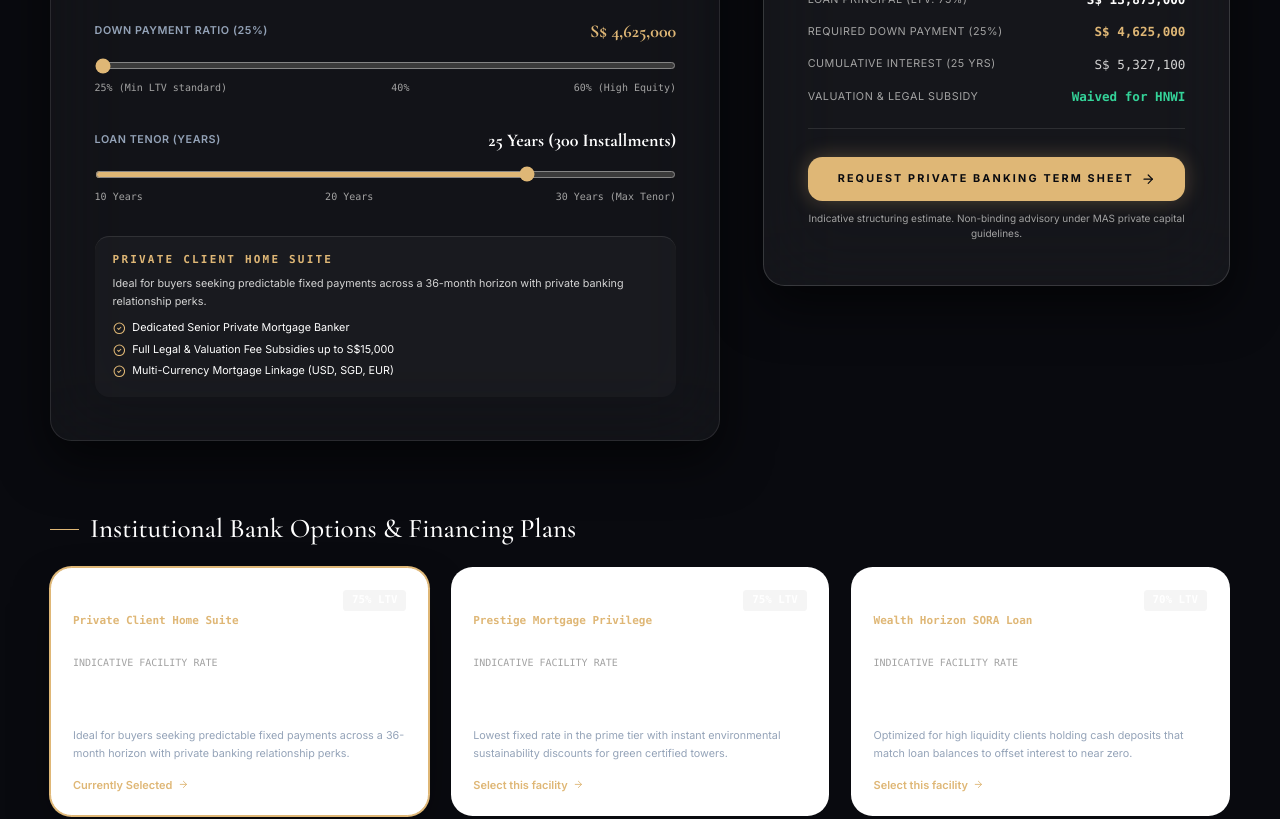
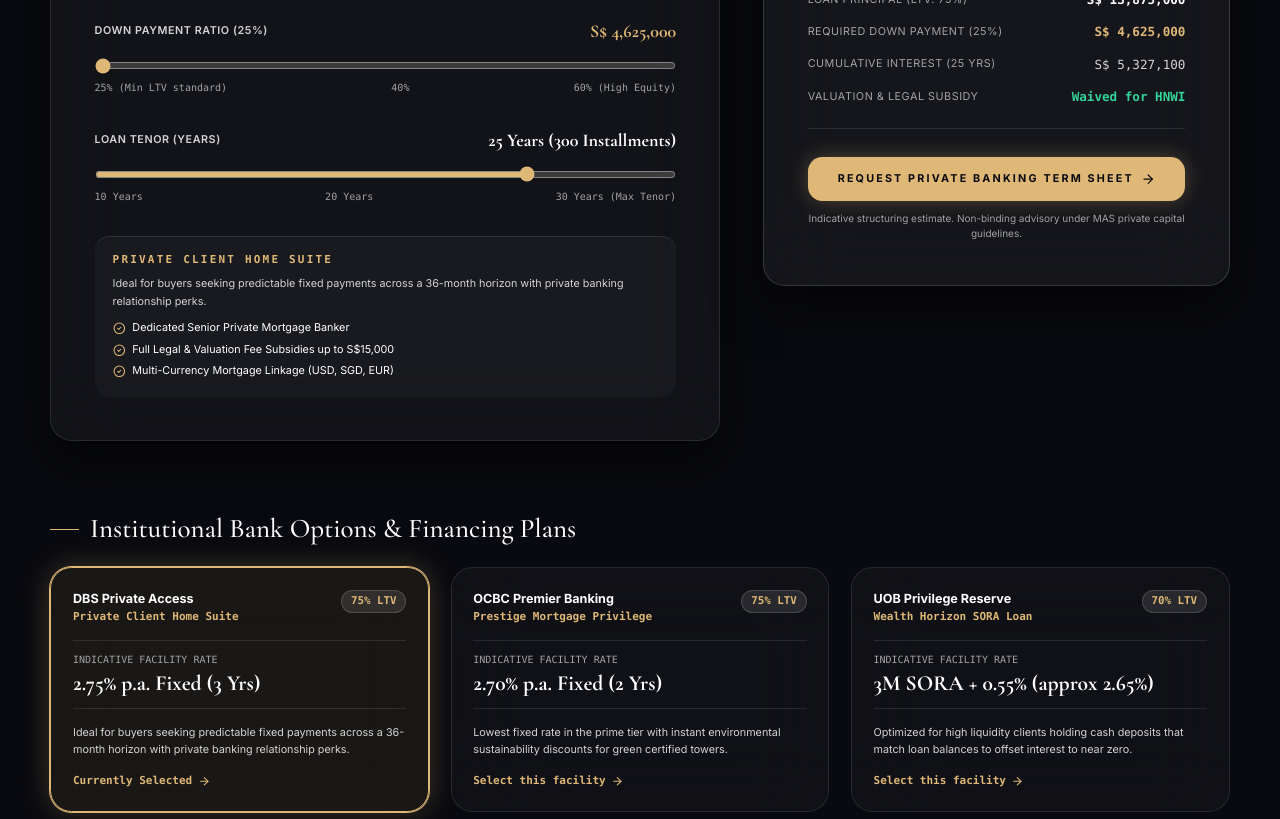
Before and after one commit to MEHARDEEPSINGH123/prop3, a Next.js app: page / in a window 1280 px wide. Shown: the part 6660-7479 px from the top of the page. Built offline with nearby package versions, Linux system fonts and the light colour scheme.

Commit message:
fix: resolve white card backgrounds and low-contrast text in financing and appointment sections

```diff
--- a/src/components/FinancingSolutions.tsx
+++ b/src/components/FinancingSolutions.tsx
@@ -150,7 +150,7 @@
                 step="500000"
                 value={propertyPrice}
                 onChange={(e) => setPropertyPrice(Number(e.target.value))}
-                className="w-full accent-accent h-2 bg-neutral-200 rounded-lg cursor-pointer"
+                className="w-full accent-accent h-2 bg-white/15 rounded-lg cursor-pointer"
               />
               <div className="flex justify-between text-[10px] text-neutral-400 font-mono mt-1.5">
                 <span>S$ 3.5M</span>
@@ -162,7 +162,7 @@
             {/* Input 2: Down Payment % */}
             <div>
               <div className="flex justify-between items-center mb-2.5">
-                <label className="text-xs uppercase font-semibold tracking-wider text-secondary">
+                <label className="text-xs uppercase font-semibold tracking-wider text-neutral-300">
                   Down Payment Ratio ({downPaymentPct}%)
                 </label>
                 <span className="font-serif text-xl font-bold text-accent">
@@ -176,7 +176,7 @@
                 step="5"
                 value={downPaymentPct}
                 onChange={(e) => setDownPaymentPct(Number(e.target.value))}
-                className="w-full accent-accent h-2 bg-neutral-200 rounded-lg cursor-pointer"
+                className="w-full accent-accent h-2 bg-white/15 rounded-lg cursor-pointer"
               />
               <div className="flex justify-between text-[10px] text-neutral-400 font-mono mt-1.5">
                 <span>25% (Min LTV standard)</span>
@@ -188,10 +188,10 @@
             {/* Input 3: Loan Tenor */}
             <div>
               <div className="flex justify-between items-center mb-2.5">
-                <label className="text-xs uppercase font-semibold tracking-wider text-secondary">
+                <label className="text-xs uppercase font-semibold tracking-wider text-neutral-300">
                   Loan Tenor (Years)
                 </label>
-                <span className="font-serif text-xl font-bold text-primary">
+                <span className="font-serif text-xl font-bold text-white">
                   {loanTenorYears} Years ({loanTenorYears * 12} Installments)
                 </span>
               </div>
@@ -202,7 +202,7 @@
                 step="5"
                 value={loanTenorYears}
                 onChange={(e) => setLoanTenorYears(Number(e.target.value))}
-                className="w-full accent-accent h-2 bg-white/10 rounded-lg cursor-pointer"
+                className="w-full accent-accent h-2 bg-white/15 rounded-lg cursor-pointer"
               />
               <div className="flex justify-between text-[10px] text-neutral-400 font-mono mt-1.5">
                 <span>10 Years</span>
@@ -308,55 +308,58 @@
         <div>
           <div className="flex items-center space-x-3 mb-6">
             <div className="h-[1px] w-8 bg-accent" />
-            <h3 className="font-serif text-2xl sm:text-3xl text-primary font-medium">
+            <h3 className="font-serif text-2xl sm:text-3xl text-white font-medium">
               Institutional Bank Options & Financing Plans
             </h3>
           </div>
 
           <div className="grid grid-cols-1 md:grid-cols-3 gap-6">
-            {financingOptions.map((bankOpt, idx) => (
+            {financingOptions.map((bankOpt, idx) => {
+              const isSelected = selectedBankIndex === idx
+              return (
                 <div
                   key={bankOpt.bank}
                   onClick={() => setSelectedBankIndex(idx)}
-                className={`p-6 rounded-3xl border transition-all cursor-pointer bg-white ${
-                  selectedBankIndex === idx
-                    ? 'border-accent shadow-luxury ring-1 ring-accent'
-                    : 'border-borderSubtle hover:border-neutral-400'
+                  className={`p-6 rounded-3xl border transition-all duration-300 cursor-pointer backdrop-blur-2xl ${
+                    isSelected
+                      ? 'bg-accent/[0.08] border-accent shadow-[0_0_30px_rgba(223,183,118,0.25)] ring-1 ring-accent'
+                      : 'bg-white/[0.03] border-white/10 hover:border-accent/40 hover:bg-white/[0.06]'
                   }`}
                 >
                   <div className="flex justify-between items-start mb-3">
                     <div>
-                    <h4 className="font-bold text-primary text-sm font-sans">
+                      <h4 className="font-bold text-white text-sm font-sans">
                         {bankOpt.bank_name || bankOpt.bank}
                       </h4>
-                    <span className="text-[11px] text-accent font-semibold font-mono">
+                      <span className="text-[11px] text-accent font-semibold font-mono block mt-0.5">
                         {bankOpt.package_name || 'Premier Facility'}
                       </span>
                     </div>
-                  <span className="text-xs font-mono font-bold bg-neutral-100 px-2.5 py-1 rounded text-primary">
+                    <span className="text-xs font-mono font-bold bg-white/10 border border-white/15 px-2.5 py-1 rounded-full text-accent">
                       {bankOpt.loan_to_value} LTV
                     </span>
                   </div>
 
-                <div className="my-4 py-3 border-y border-borderSubtle">
+                  <div className="my-4 py-3 border-y border-white/10">
                     <span className="text-[10px] uppercase font-mono text-neutral-400 block mb-0.5">
                       Indicative Facility Rate
                     </span>
-                  <span className="font-serif text-2xl font-bold text-primary">
+                    <span className="font-serif text-2xl font-bold text-white">
                       {bankOpt.interest_rate_display || `${bankOpt.interest_rate_pct}% p.a.`}
                     </span>
                   </div>
 
-                <p className="text-xs text-secondary line-clamp-2 leading-relaxed mb-4">
+                  <p className="text-xs text-neutral-300 line-clamp-2 leading-relaxed mb-4 font-sans">
                     {bankOpt.advisory_notes}
                   </p>
 
-                <span className="text-[11px] text-accent font-semibold flex items-center space-x-1.5">
-                  <span>{selectedBankIndex === idx ? 'Currently Selected' : 'Select this facility'}</span>
-                  <ArrowRight className="w-3 h-3" />
+                  <span className="text-[11px] text-accent font-semibold flex items-center space-x-1.5 font-mono">
+                    <span>{isSelected ? 'Currently Selected' : 'Select this facility'}</span>
+                    <ArrowRight className="w-3.5 h-3.5 text-accent" />
                   </span>
                 </div>
-            ))}
+              )
+            })}
           </div>
         </div>
       </div>
--- a/src/components/ViewingAppointments.tsx
+++ b/src/components/ViewingAppointments.tsx
@@ -156,7 +156,7 @@
 
                 {/* Step 2: Interactive Date Selection */}
                 <div>
-                  <label className="text-xs uppercase font-semibold tracking-wider text-secondary mb-2 flex items-center space-x-1.5">
+                  <label className="text-xs uppercase font-semibold tracking-wider text-neutral-300 mb-2 flex items-center space-x-1.5 font-mono">
                     <CalendarIcon className="w-4 h-4 text-accent" />
                     <span>2. Choose Appointment Date</span>
                   </label>
@@ -173,19 +173,19 @@
                           key={dateStr}
                           type="button"
                           onClick={() => setSelectedDate(dateStr)}
-                          className={`p-3.5 rounded-2xl border text-center transition-all ${
+                          className={`p-3.5 rounded-2xl border text-center transition-all cursor-pointer ${
                             isSelected
-                              ? 'border-accent bg-primary text-white shadow-luxury'
-                              : 'border-borderSubtle bg-neutral-50 text-secondary hover:bg-neutral-100'
+                              ? 'border-accent bg-accent text-black font-bold shadow-luxury-hover'
+                              : 'border-white/10 bg-white/[0.03] text-neutral-300 hover:border-white/30 hover:bg-white/[0.06]'
                           }`}
                         >
-                          <span className="text-[10px] uppercase font-mono tracking-widest block text-accent">
+                          <span className={`text-[10px] uppercase font-mono tracking-widest block ${isSelected ? 'text-black/80 font-bold' : 'text-accent'}`}>
                             {dayName}
                           </span>
-                          <span className="font-serif text-xl font-bold block my-0.5">
+                          <span className={`font-serif text-xl font-bold block my-0.5 ${isSelected ? 'text-black' : 'text-white'}`}>
                             {dayNum} {monthName}
                           </span>
-                          <span className="text-[10px] opacity-75 font-mono">
+                          <span className={`text-[10px] font-mono ${isSelected ? 'text-black/70' : 'text-neutral-400'}`}>
                             {dateStr}
                           </span>
                         </button>
@@ -196,7 +196,7 @@
 
                 {/* Step 3: Time Slot Selection (from JSON) */}
                 <div>
-                  <label className="text-xs uppercase font-semibold tracking-wider text-secondary mb-2 flex items-center space-x-1.5">
+                  <label className="text-xs uppercase font-semibold tracking-wider text-neutral-300 mb-2 flex items-center space-x-1.5 font-mono">
                     <Clock className="w-4 h-4 text-accent" />
                     <span>3. Available Private Time Slots</span>
                   </label>
@@ -208,21 +208,21 @@
                           key={slot.slot_id}
                           type="button"
                           onClick={() => setSelectedSlotId(slot.slot_id)}
-                          className={`p-4 rounded-xl border text-left transition-all ${
+                          className={`p-4 rounded-xl border text-left transition-all cursor-pointer ${
                             isSelected
-                              ? 'border-accent bg-accent/10 ring-1 ring-accent text-primary'
-                              : 'border-borderSubtle bg-neutral-50 text-secondary hover:border-neutral-400'
+                              ? 'border-accent bg-accent/15 ring-1 ring-accent text-white'
+                              : 'border-white/10 bg-white/[0.03] text-neutral-300 hover:border-white/30 hover:bg-white/[0.06]'
                           }`}
                         >
                           <div className="flex justify-between items-center mb-1">
-                            <span className="font-mono text-sm font-bold text-primary">
+                            <span className="font-mono text-sm font-bold text-accent">
                               {slot.time} hrs
                             </span>
-                            <span className="text-[9px] uppercase font-mono px-2 py-0.5 rounded bg-emerald-100 text-emerald-800">
+                            <span className="text-[9px] uppercase font-mono px-2.5 py-0.5 rounded bg-emerald-500/20 text-emerald-400 border border-emerald-500/30 font-bold">
                               {slot.status}
                             </span>
                           </div>
-                          <span className="text-xs text-secondary font-medium block">
+                          <span className="text-xs text-neutral-300 font-medium block">
                             {slot.session_name || 'Bespoke Private Tour'}
                           </span>
                         </button>
@@ -233,7 +233,7 @@
 
                 {/* Step 4: Preferred Private Client Agent (from JSON) */}
                 <div>
-                  <label className="text-xs uppercase font-semibold tracking-wider text-secondary mb-2 flex items-center space-x-1.5">
+                  <label className="text-xs uppercase font-semibold tracking-wider text-neutral-300 mb-2 flex items-center space-x-1.5 font-mono">
                     <User className="w-4 h-4 text-accent" />
                     <span>4. Select Preferred Advisory Partner</span>
                   </label>
```
Lines whose indentation alone changed are shown as unchanged.
